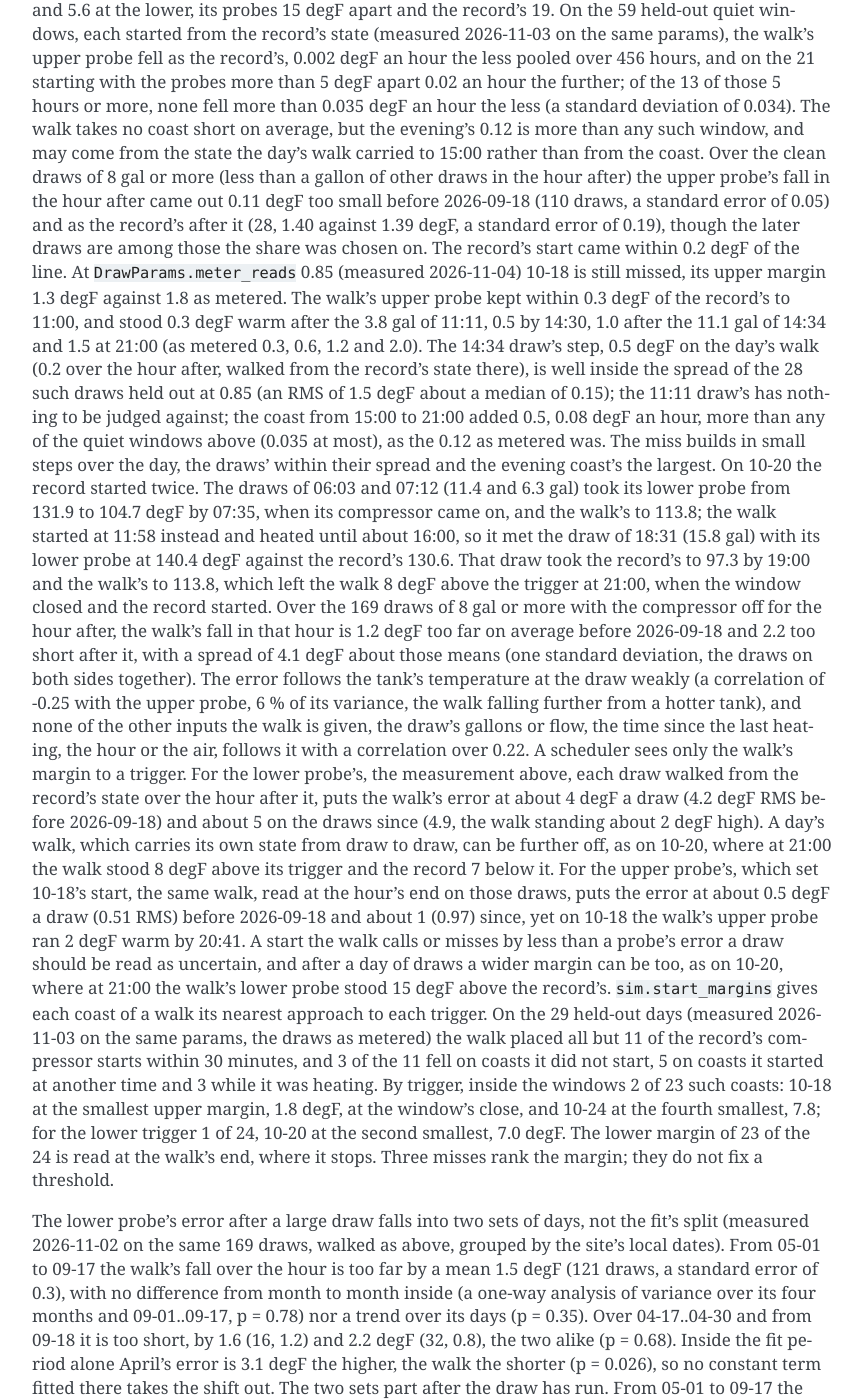
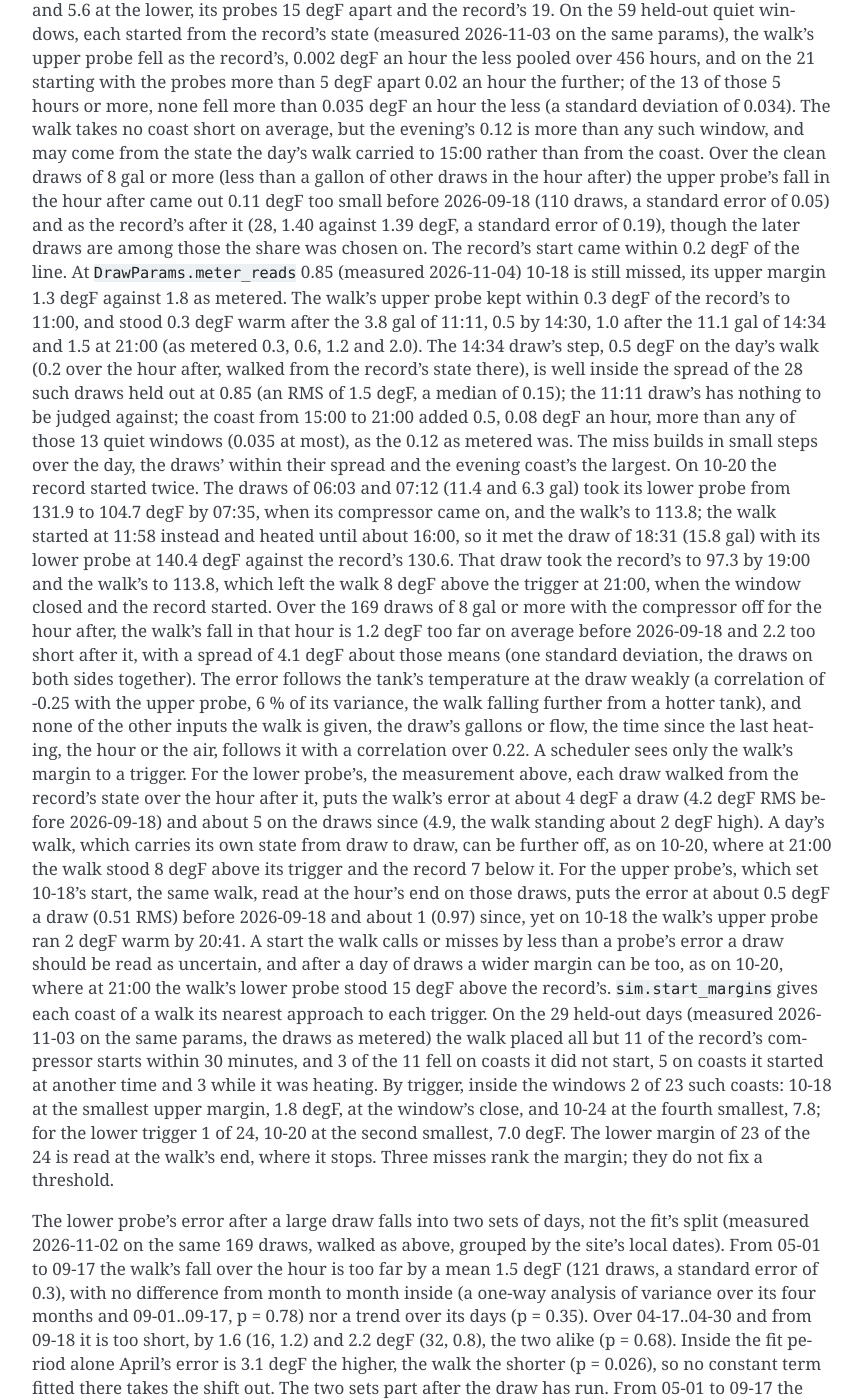
Before and after one commit to eman/nwp500-python, a Sphinx documentation site: the page built from docs/explanation/simulator.rst, in a window 1280 px wide and 1400 px high, scrolled down 13433 px. Shown: the whole window, without its empty margins (338-1200 px from the left). Built offline with Sphinx 7.4.7, drawn with Linux system fonts in a browser that asks for light colours.

Commit message:
docs(sim): 10-18's RMS and the 13 quiet windows as measured

```diff
--- a/docs/explanation/simulator.rst
+++ b/docs/explanation/simulator.rst
@@ -782,53 +782,52 @@
 (as metered 0.3, 0.6, 1.2 and 2.0). The 14:34 draw's step, 0.5 degF on
 the day's walk (0.2 over the hour after, walked from the record's state
 there), is well inside the spread of the 28 such draws held out at 0.85
-(an RMS of 1.5 degF about a median of 0.15); the 11:11 draw's has
-nothing to be judged against; the coast from 15:00 to 21:00 added 0.5,
-0.08 degF an hour, more than any of the quiet windows above (0.035 at
-most), as the 0.12 as metered was. The miss builds in small steps over
-the day, the draws' within their spread and the evening coast's the
-largest. On 10-20 the record started twice. The draws of 06:03 and 07:12
-(11.4 and 6.3 gal) took its lower probe from 131.9 to 104.7 degF by
-07:35, when its compressor came on, and the walk's to 113.8; the walk
-started at 11:58 instead and heated until about 16:00, so it met the
-draw of 18:31 (15.8 gal) with its lower probe at 140.4 degF against the
-record's 130.6. That draw took the record's to 97.3 by 19:00 and the
-walk's to 113.8, which left the walk 8 degF above the trigger at 21:00,
-when the window closed and the record started. Over the 169 draws of 8
-gal or more with the compressor off for the hour after, the walk's fall
-in that hour is 1.2 degF too far on average before 2026-09-18 and 2.2
-too short after it, with a spread of 4.1 degF about those means (one
-standard deviation, the draws on both sides together). The error follows
-the tank's temperature at the draw weakly (a correlation of -0.25 with
-the upper probe, 6 % of its variance, the walk falling further from a
-hotter tank), and none of the other inputs the walk is given, the draw's
-gallons or flow, the time since the last heating, the hour or the air,
-follows it with a correlation over 0.22. A scheduler sees only the
-walk's margin to a trigger. For the lower probe's, the measurement
-above, each draw walked from the record's state over the hour after it,
-puts the walk's error at about 4 degF a draw (4.2 degF RMS before
-2026-09-18) and about 5 on the draws since (4.9, the walk standing about
-2 degF high). A day's walk, which carries its own state from draw to
-draw, can be further off, as on 10-20, where at 21:00 the walk stood 8
-degF above its trigger and the record 7 below it. For the upper probe's,
-which set 10-18's start, the same walk, read at the hour's end on those
-draws, puts the error at about 0.5 degF a draw (0.51 RMS) before
-2026-09-18 and about 1 (0.97) since, yet on 10-18 the walk's upper probe
-ran 2 degF warm by 20:41. A start the walk calls or misses by less than
-a probe's error a draw should be read as uncertain, and after a day of
-draws a wider margin can be too, as on 10-20, where at 21:00 the walk's
-lower probe stood 15 degF above the record's. ``sim.start_margins``
-gives each coast of a walk its nearest approach to each trigger. On the
-29 held-out days (measured 2026-11-03 on the same params, the draws as
-metered) the walk placed all but 11 of the record's compressor starts
-within 30 minutes, and 3 of the 11 fell on coasts it did not start, 5 on
-coasts it started at another time and 3 while it was heating. By
-trigger, inside the windows 2 of 23 such coasts: 10-18 at the smallest
-upper margin, 1.8 degF, at the window's close, and 10-24 at the fourth
-smallest, 7.8; for the lower trigger 1 of 24, 10-20 at the second
-smallest, 7.0 degF. The lower margin of 23 of the 24 is read at the
-walk's end, where it stops. Three misses rank the margin; they do not
-fix a threshold.
+(an RMS of 1.5 degF, a median of 0.15); the 11:11 draw's has nothing to
+be judged against; the coast from 15:00 to 21:00 added 0.5, 0.08 degF an
+hour, more than any of those 13 quiet windows (0.035 at most), as the
+0.12 as metered was. The miss builds in small steps over the day, the
+draws' within their spread and the evening coast's the largest. On 10-20
+the record started twice. The draws of 06:03 and 07:12 (11.4 and 6.3
+gal) took its lower probe from 131.9 to 104.7 degF by 07:35, when its
+compressor came on, and the walk's to 113.8; the walk started at 11:58
+instead and heated until about 16:00, so it met the draw of 18:31 (15.8
+gal) with its lower probe at 140.4 degF against the record's 130.6. That
+draw took the record's to 97.3 by 19:00 and the walk's to 113.8, which
+left the walk 8 degF above the trigger at 21:00, when the window closed
+and the record started. Over the 169 draws of 8 gal or more with the
+compressor off for the hour after, the walk's fall in that hour is 1.2
+degF too far on average before 2026-09-18 and 2.2 too short after it,
+with a spread of 4.1 degF about those means (one standard deviation, the
+draws on both sides together). The error follows the tank's temperature
+at the draw weakly (a correlation of -0.25 with the upper probe, 6 % of
+its variance, the walk falling further from a hotter tank), and none of
+the other inputs the walk is given, the draw's gallons or flow, the time
+since the last heating, the hour or the air, follows it with a
+correlation over 0.22. A scheduler sees only the walk's margin to a
+trigger. For the lower probe's, the measurement above, each draw walked
+from the record's state over the hour after it, puts the walk's error at
+about 4 degF a draw (4.2 degF RMS before 2026-09-18) and about 5 on the
+draws since (4.9, the walk standing about 2 degF high). A day's walk,
+which carries its own state from draw to draw, can be further off, as on
+10-20, where at 21:00 the walk stood 8 degF above its trigger and the
+record 7 below it. For the upper probe's, which set 10-18's start, the
+same walk, read at the hour's end on those draws, puts the error at
+about 0.5 degF a draw (0.51 RMS) before 2026-09-18 and about 1 (0.97)
+since, yet on 10-18 the walk's upper probe ran 2 degF warm by 20:41. A
+start the walk calls or misses by less than a probe's error a draw
+should be read as uncertain, and after a day of draws a wider margin can
+be too, as on 10-20, where at 21:00 the walk's lower probe stood 15 degF
+above the record's. ``sim.start_margins`` gives each coast of a walk its
+nearest approach to each trigger. On the 29 held-out days (measured
+2026-11-03 on the same params, the draws as metered) the walk placed all
+but 11 of the record's compressor starts within 30 minutes, and 3 of the
+11 fell on coasts it did not start, 5 on coasts it started at another
+time and 3 while it was heating. By trigger, inside the windows 2 of 23
+such coasts: 10-18 at the smallest upper margin, 1.8 degF, at the
+window's close, and 10-24 at the fourth smallest, 7.8; for the lower
+trigger 1 of 24, 10-20 at the second smallest, 7.0 degF. The lower
+margin of 23 of the 24 is read at the walk's end, where it stops. Three
+misses rank the margin; they do not fix a threshold.
 
 The lower probe's error after a large draw falls into two sets of days,
 not the fit's split (measured 2026-11-02 on the same 169 draws, walked
```
